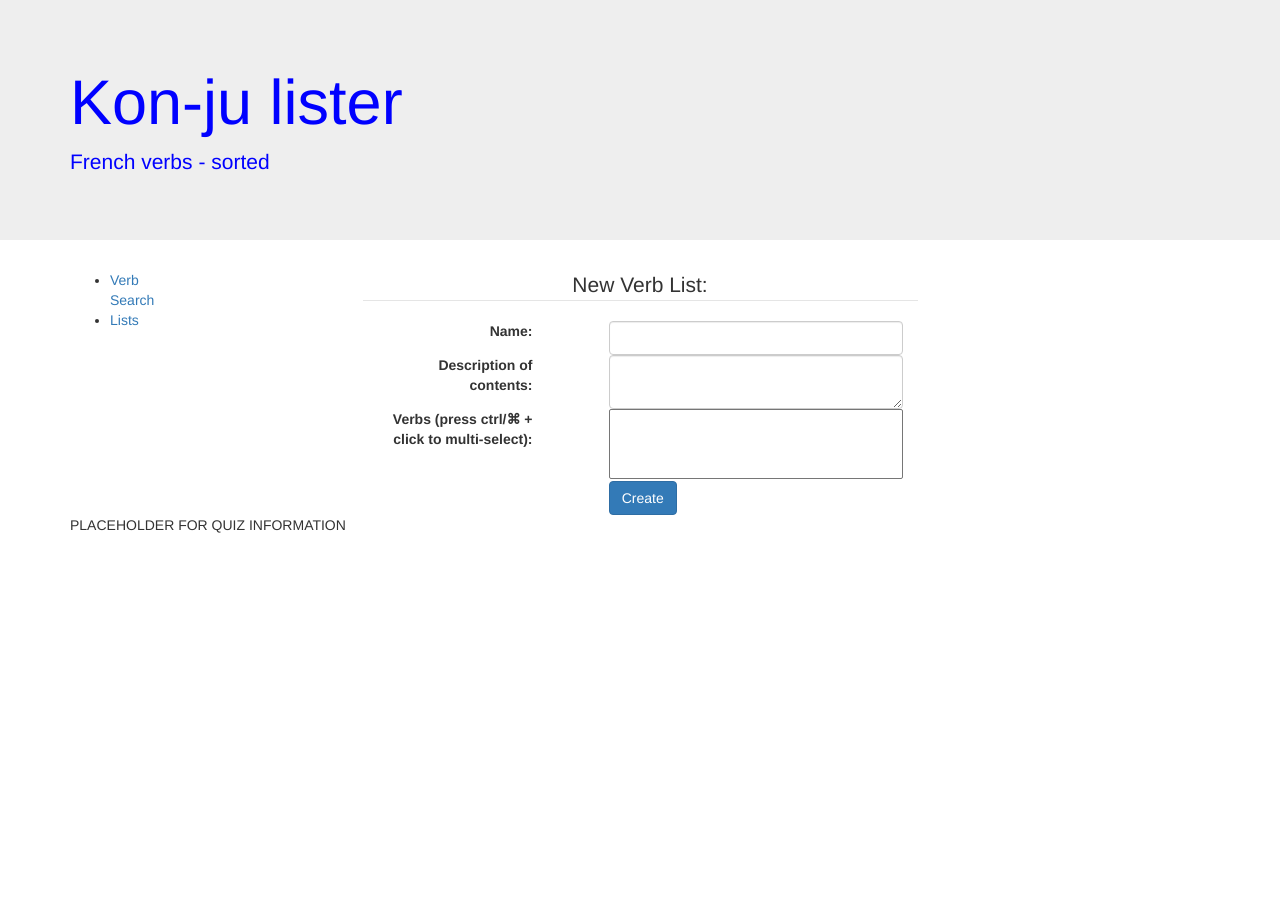
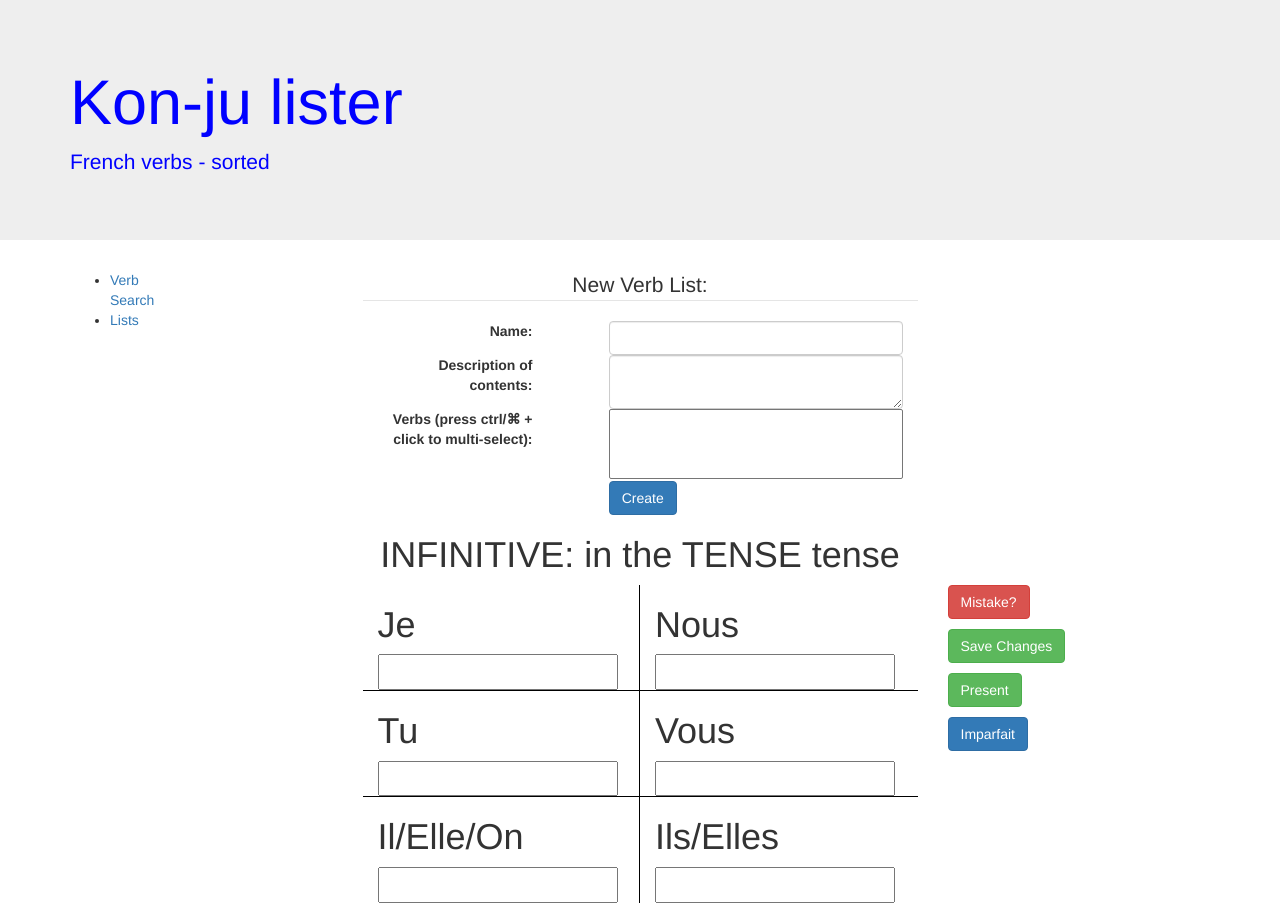
Before and after one commit to jroers/verb_conjugator, a website: page views/lists/index.html in a window 1280 px wide. Before the commit the page ends 800 px from the top, so only its background shows below. Drawn offline with nearby package versions, Linux system fonts and the light colour scheme; files that its build step writes are made by us from their sources; no server answers; files whose address does not match are found by name.

Commit message:
Added base quiz structure

```diff
--- a/public/app.js
+++ b/public/app.js
@@ -628,6 +628,7 @@ function renderListData(list) {
         "      </div>" +
         "      <div class='panel-footer list-buttons'>" +
         "        <button class='btn btn-primary edit-list'>Edit List</button>" +
+        "		 <button class='btn btn-info quiz-launch'>Quiz me!</button>" +
         "        <button class='btn btn-danger delete-list'>Delete List</button>" +
         "      </div>" +
         "    </div>" +
@@ -643,7 +644,7 @@ function listOfVerbsToEdit(verb) {
 	var verbsToEditHtml =
 	"		  <div class='col-md-12 edit-verb-list' id='" + verb._id + "'>" +
     "            <div class='col-md-5'>" + verb.infinitive + "</div>" +
-    "            <div class='col-md-2'>" +
+    "            <div class='col-md-2 pull-right'>" +
     "              <button class='btn btn-danger delete-verb'>X</button>" +
     "            </div>" +
     "          </div>";
--- a/public/styles.css
+++ b/public/styles.css
@@ -69,3 +69,7 @@ span input {
 .edit-verb-list {
 	padding-top: 5px;
 }
+
+#quiz-header {
+	text-align: center;
+}
--- a/views/lists/index.html
+++ b/views/lists/index.html
@@ -82,9 +82,54 @@
       <!-- verb stuff! -->
       <div id='lists'>
       </div>
+
       <div class="row" id="quiz">
         <div class="col-md-12">
-          PLACEHOLDER FOR QUIZ INFORMATION
+          <div class="row verb-conjugation" id="verb._id">
+            <div class="col-xs-12 quiz-body" id="quiz-header">
+              <h1><span class="quizzed-verb">INFINITIVE</span>: in the <span class="quizzed-tense">TENSE</span> tense</h1>
+            </div>
+            <div class="col-md-6 col-md-offset-3 quiz-body">
+              <div class="col-md-6 center bottom">
+                <h1>Je</h1>
+                <input class="conjugation je">
+              </div>
+              <div class="col-md-6 bottom">
+                <h1>Nous</h1>
+                <input class="conjugation nous">
+              </div>
+              <div class="col-md-6 center bottom">
+                <h1>Tu</h1>
+                <input class="conjugation tu">
+              </div>
+              <div class="col-md-6 bottom">
+                <h1>Vous</h1>
+                <input class="conjugation vous">
+              </div>
+              <div class="col-md-6 center">
+                <h1>Il/Elle/On</h1>
+                <input class="conjugation il">
+              </div>
+              <div class="col-md-6">
+                <h1>Ils/Elles</h1>
+                <input class="conjugation ils">
+              </div>
+            </div>
+            <div class="col-md-3 button-sidebar">
+              <p>
+                <button class="btn btn-danger edit-tense edit">Mistake?</button>
+              </p>
+              <p>
+                <button class="btn btn-success edit-tense save">Save Changes</button>
+              </p>
+              <p>
+                <button class="btn btn-success tense present">Present</button>
+              </p>
+              <p>
+                <button class="btn btn-primary tense imparfait">Imparfait</button>
+              </p>
+            </div>
+          </div>
         </div>
       </div>
 
@@ -147,7 +192,7 @@
             </fieldset>
           </div>
           <div class="modal-footer">
-            <button type="button" class="btn btn-danger" id="createVerb">Delete it!</button>
+            <button type="button" class="btn btn-danger" id="confirmDelete">Delete it!</button>
             <button type="button" class="btn btn-default" data-dismiss="modal">Cancel</button>
           </div>
         </div><!-- /.modal-content -->
```
